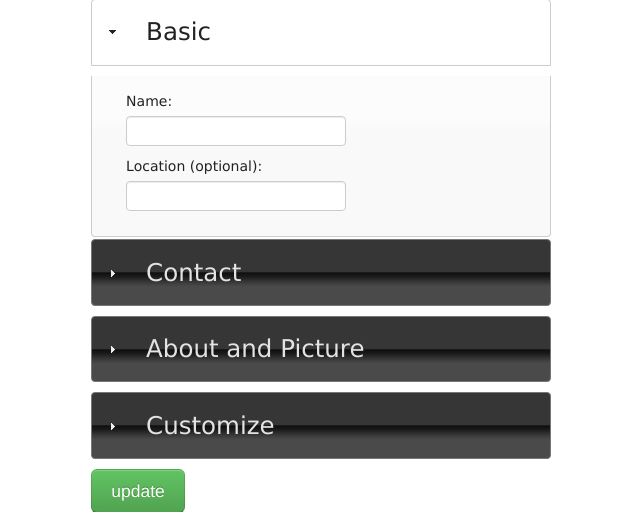
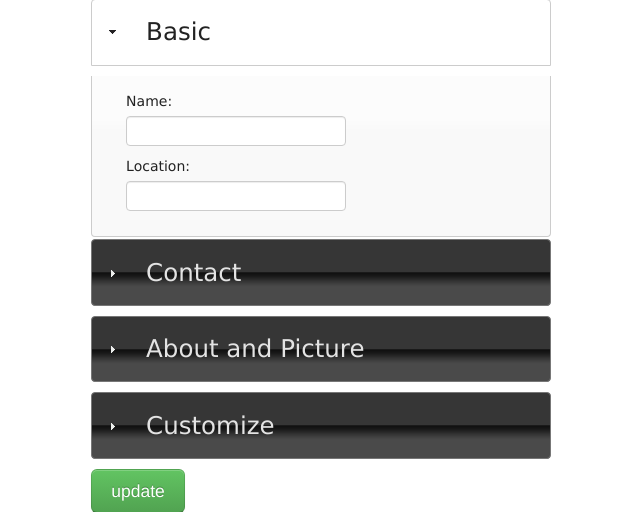
Before and after one commit to jpasko/project_n, a Django app: template templates/portfolios/edit.html in a window 1280 px wide. Shown: the part 131-643 px from the top of the page, without its empty margins (394-1034 px from the left). Run offline with Django 3.2, Linux system fonts and the light colour scheme; the template is opened without the code that fills it: values that come from a table or form of the project are taken from there, others are empty; parts of the project's set-up code (start-up, migrations or seed data) failed here and were passed over; some libraries are stand-ins or nearby versions.

Commit message:
some minor wording changes

```diff
--- a/templates/portfolios/edit.html
+++ b/templates/portfolios/edit.html
@@ -35,16 +35,16 @@ $(function() {
 	<label for="id_fullname">Name:</label>
 	{{ form.fullname }}
 	{{ form.location.errors }}
-	<label for="id_location">Location (optional):</label>
+	<label for="id_location">Location:</label>
 	{{ form.location }}
       </div>
       <h3>Contact</h3>
       <div>
 	{{ form.email.errors }}
-	<label for="id_email">Contact email (optional):</label>
+	<label for="id_email">Contact email:</label>
 	{{ form.email }}
 	{{ form.phone.errors }}
-	<label for="id_phone">Phone (optional):</label>
+	<label for="id_phone">Phone:</label>
 	{{ form.phone }}
 	{{ form.website.errors }}
 	<label for="id_website">Website:</label>
@@ -53,7 +53,7 @@ $(function() {
       <h3>About and Picture</h3>
       <div>
 	{{ form.about.errors }}
-	<label for="id_about">About (optional):</label>
+	<label for="id_about">About:</label>
 	{{ form.about }}
 	{{ form.picture.errors }}
 	<label for="id_picture">Profile picture:</label>
```
Also changed, not shown: templates/accounts/settings.html (+4 -3 lines).
